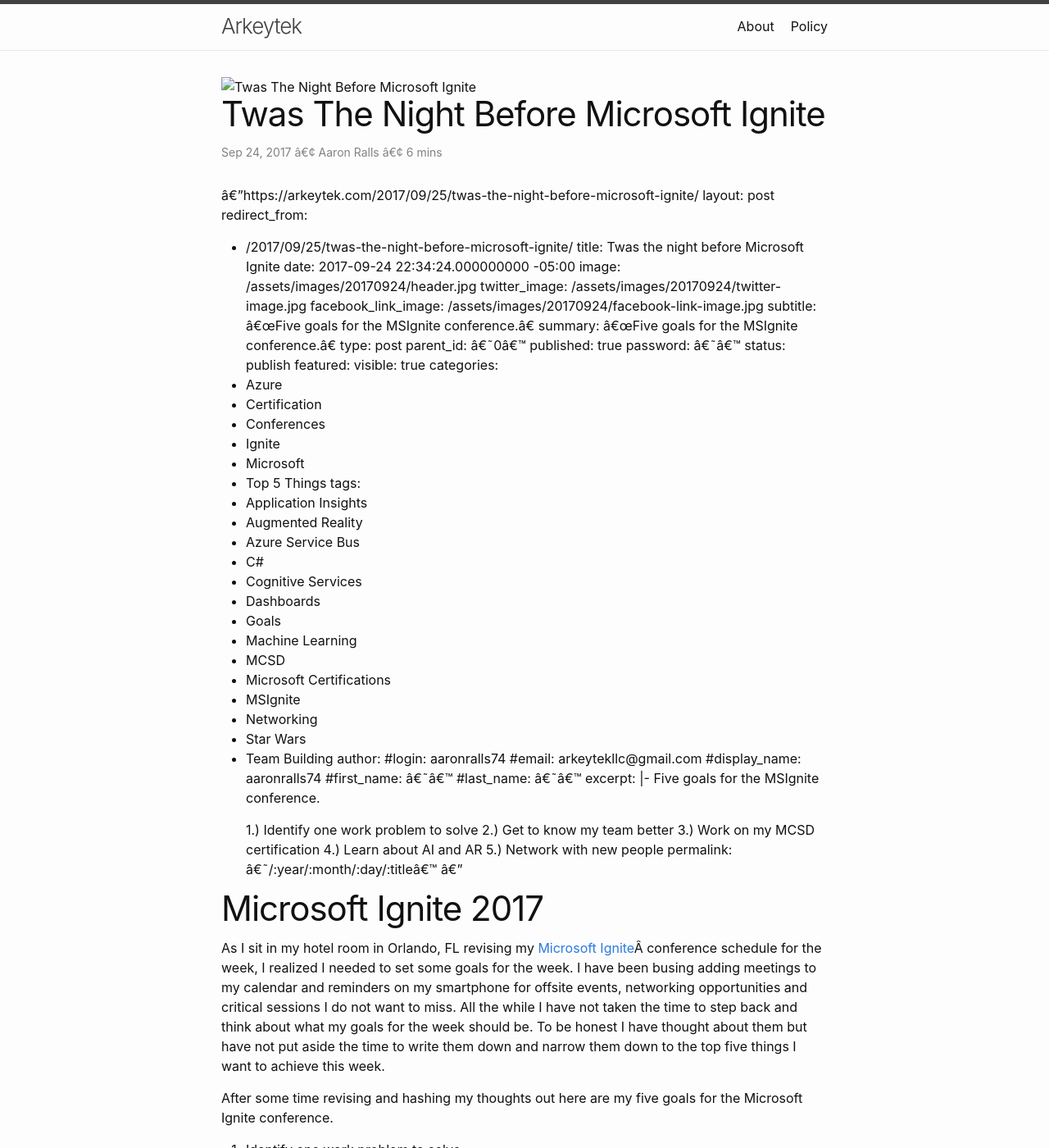
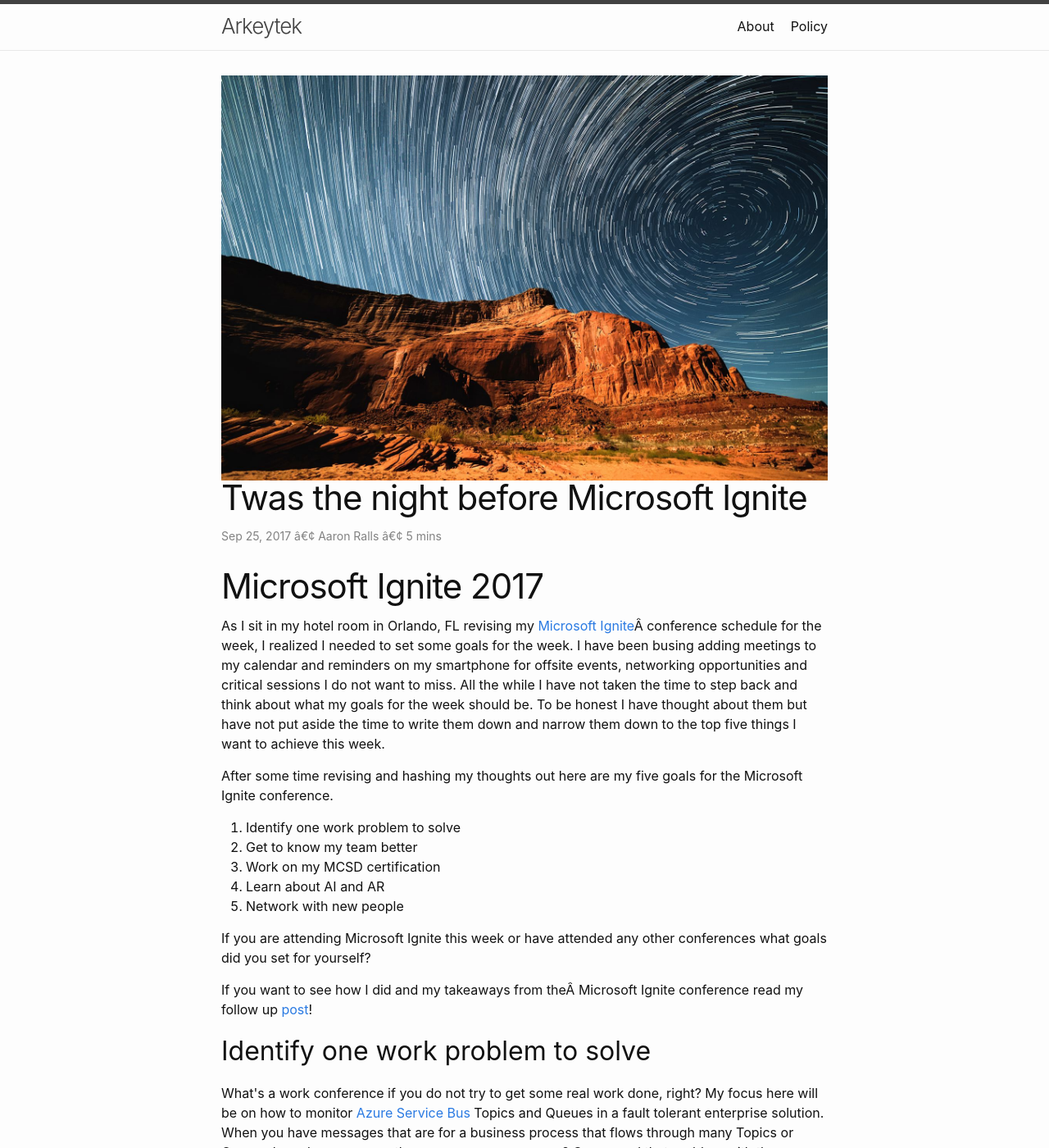
Before and after one commit to rahulambhore3/rahulambhore3.github.io, a Jekyll site: the page built from _posts/2017-09-24-twas-the-night-before-microsoft-ignite.md, in a window 1280 px wide and 1400 px high. Shown: the whole window at 82% size. Built offline with Jekyll 4.4.1, drawn with Linux system fonts in a browser that asks for light colours; part of the change alters nothing that is shown.

Commit message:
Update 2017-09-24-twas-the-night-before-microsoft-ignite.md

```diff
--- a/_posts/2017-09-24-twas-the-night-before-microsoft-ignite.md
+++ b/_posts/2017-09-24-twas-the-night-before-microsoft-ignite.md
@@ -1,4 +1,4 @@
----https://arkeytek.com/2017/09/25/twas-the-night-before-microsoft-ignite/
+---
 layout: post
 redirect_from:
    - /2017/09/25/twas-the-night-before-microsoft-ignite/
```
